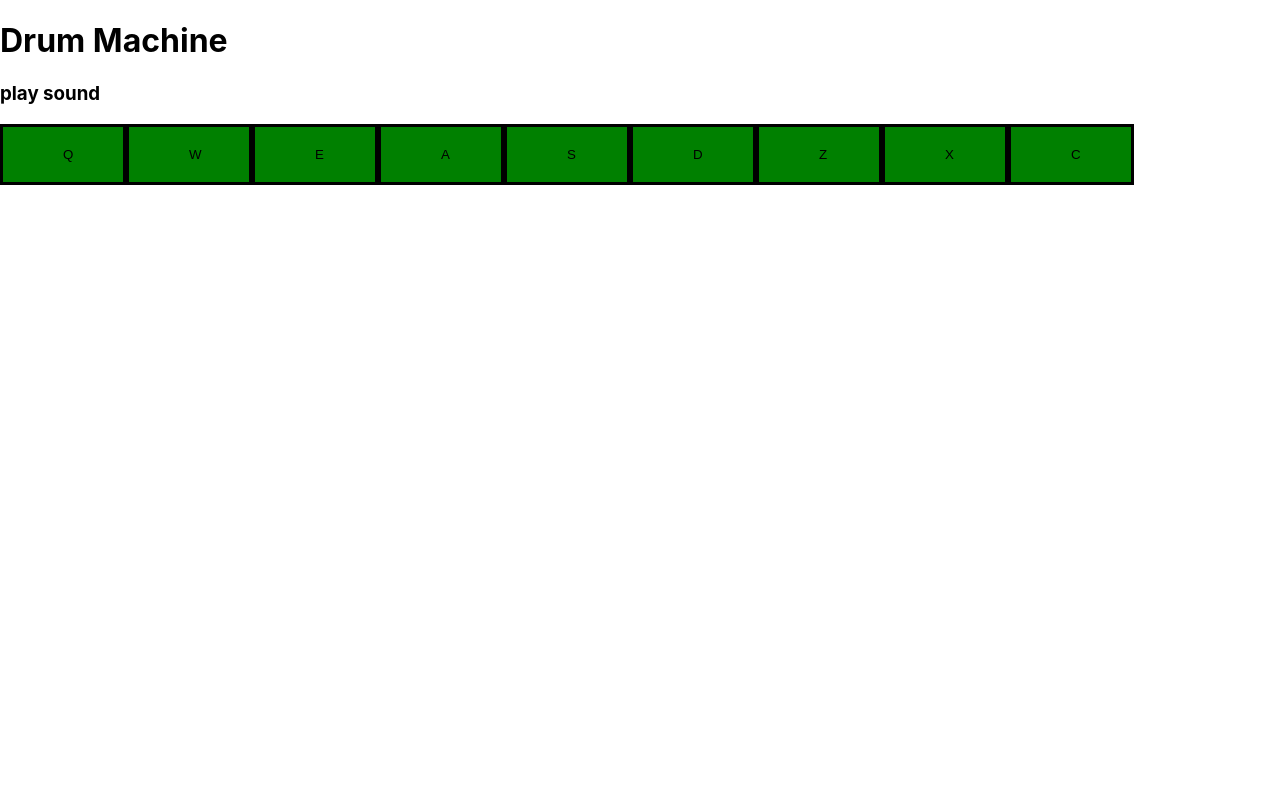
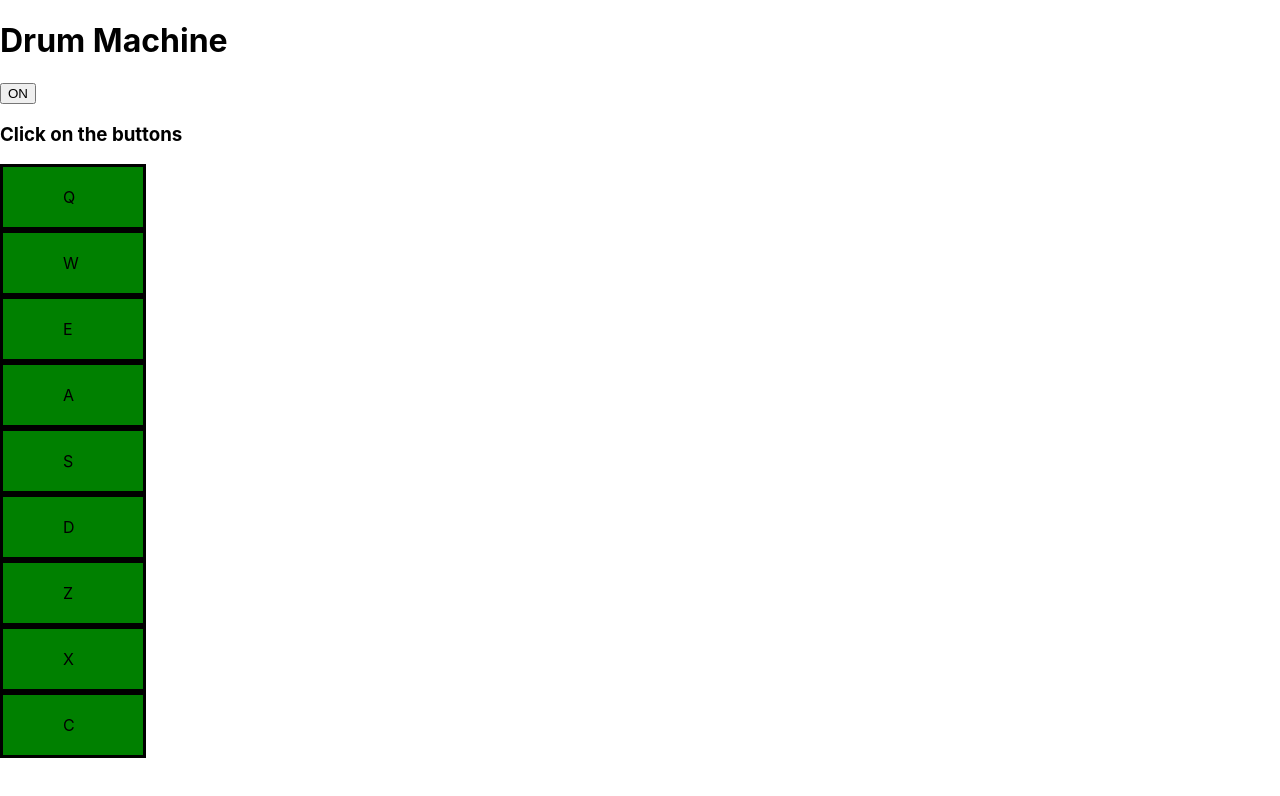
Before and after one commit to pierrelstan/drumMachime, a React (Create React App) app: page / in a window 1280 px wide. Shown: the top 796 px of the page. Built offline with nearby package versions, Linux system fonts and the light colour scheme.

Commit message:
create the button ON OFF

```diff
--- a/src/App.js
+++ b/src/App.js
@@ -4,12 +4,33 @@ import DrumPad from "./components/drumpad";
 
 
 class App extends Component {
+  constructor(){
+    super();
+    this.state={
+      power:true,
+      display: "Click on the buttons"
+    }
+  }
+  //fix arrow biding
+  handleClickPower=()=> {
+    this.setState((prevState) => ({
+      power: !prevState.power
+    }))
+  }
+  handleDisplayClick =(e)=> {
+  console.log("e")
+  }
   render() {
+    const { display } = this.state;
     return (
       <div id="drum-machine">
         <h1>Drum Machine</h1>
-
+        <button onClick={this.handleClickPower}>
+          {this.state.power ? "ON": "OFF"}
+        </button>
+        <h3 id="display">{ display }</h3>
         <DrumPad
+          onClick={this.handleDisplayClick}
         />
       </div>
     );
--- a/src/components/drum.js
+++ b/src/components/drum.js
@@ -1,26 +1,37 @@
 import React, {Component} from 'react';
 
 class Drum extends Component {
+
+    // componentDidMount() {
+    //     document.addEventListener('keydown', this.handleKeyPress);
+    // }
+    // componentWillUnmount() {
+    //     document.removeEventListener('keydown', this.handleKeyPress);
+    // }
+
+    // // React Component Functions
+    // handleKeyPress(e) {
+    //     if (e.keyCode === this.props.keyCode.charCodeAt()) {
+    //         this.PlaySound();
+    //         console.log(e.keyCode + " " + this.props.keyCode.charCodeAt());
+    //     }
+    // }
+
     //fix Arrow biding
-    PlaySound = (Sound, Name, id) => {
-        this.audio = new Audio(Sound, id);
-        this.audio.currentTime = 0;
-        this.audio.play();
-        console.log(Name)
-        console.log("i want to plays")
-        this.setState({
-            display: Name,
-            id: id
-        })
+    PlaySound = () => {
+      const { Sound} = this.props;
+      this.audio = new Audio(Sound)
+      this.audio.play();
+
     }
+
     render(){
-        const { id, Sound, Name, onClick } = this.props;
+        const { id, Sound } = this.props;
         return (
-            <button onClick={() => onClick(Sound, Name, id)}  className="drum-pad" id={id}>
-                <audio className="clip" src={Sound} id={id} />
-
+            <div className="drum-pad" onClick={this.PlaySound} id={id} >
+                <audio className="clip" src={Sound} id={id}></audio>
                 {id}
-            </button>
+            </div>
         )
     }
 }
--- a/src/components/drumpad.js
+++ b/src/components/drumpad.js
@@ -2,18 +2,12 @@ import React, { Component } from "react";
 import Drum, { drumData }from "./drum";
 
 class DrumPad extends Component {
-   state={
-       display:"play sound",
-       id: []
-   }
-
-
 
     render(){
-       const {display}= this.state;
+
         return (
             <div>
-                <h3 id="display">{display}</h3>
+
                 {
                     drumData.map((data)=>
                         <Drum
@@ -21,6 +15,7 @@ class DrumPad extends Component {
                         Sound={data.url}
                         key={data.id}
                         id={data.id}
+                        display={this.Display}
                         />
                      )
                 }
```
